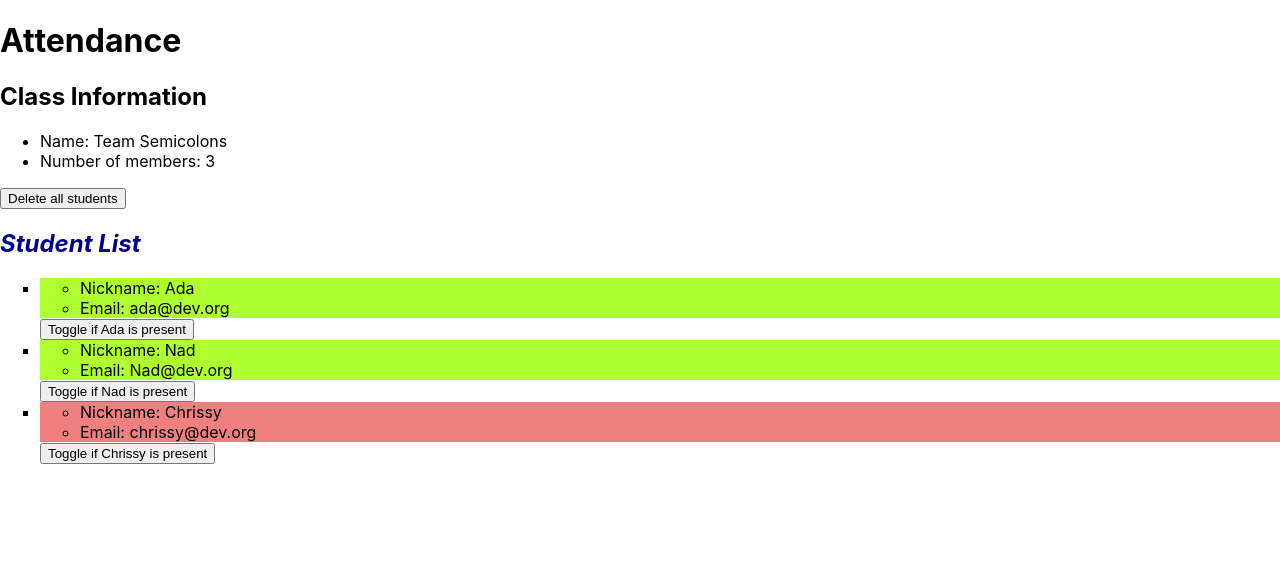
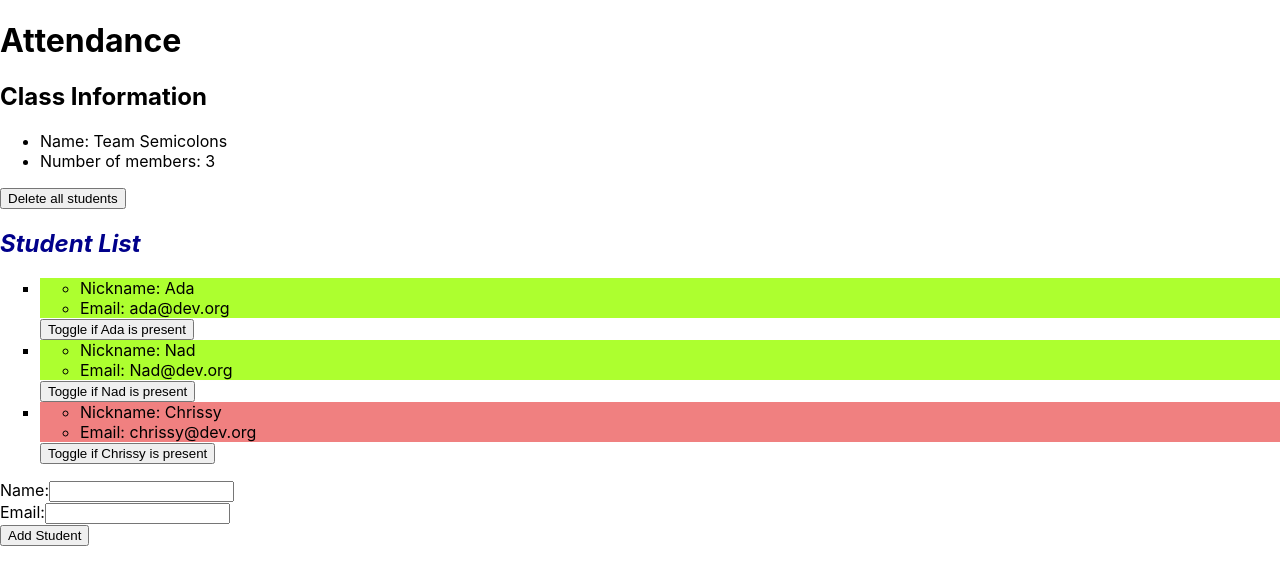
Before and after one commit to nadxelleHernandez/hello-world, a React (Create React App) app: page / in a window 1280 px wide. Shown: the top 584 px of the page. Built offline with nearby package versions, Linux system fonts and the light colour scheme.

Commit message:
create form component

```diff
--- a/src/App.js
+++ b/src/App.js
@@ -1,6 +1,7 @@
 import StudentList from "./components/StudentList";
 import ClassInfo from "./components/ClassInfo";
 import { useState } from "react";
+import NewStudentForm from "./components/NewStudentForm";
 
 function App() {
   const [studentData, setStudentData] = useState([
@@ -39,6 +40,23 @@ function App() {
     setStudentData([]);
   };
 
+  const addStudentData = (newStudent) => {
+    // Duplicate the student list
+    const newStudentList = [...studentData];
+
+    // Logic to generate the next valid student ID
+    const nextId = Math.max(...newStudentList.map((student) => student.id)) + 1;
+
+    newStudentList.push({
+      id: nextId,
+      nameData: newStudent.nameData,
+      emailData: newStudent.emailData,
+      isPresentData: false,
+    });
+
+    setStudentData(newStudentList);
+  };
+
   return (
     <main>
       <h1>Attendance</h1>
@@ -50,6 +68,9 @@ function App() {
         students={studentData}
         onUpdateStudent={updateStudentData}
       ></StudentList>
+      <section>
+        <NewStudentForm addStudentCallback={addStudentData}></NewStudentForm>
+      </section>
     </main>
   );
 }
--- /dev/null
+++ b/src/components/NewStudentForm.js
@@ -0,0 +1,60 @@
+import React from "react";
+import { useState } from "react";
+import PropTypes from "prop-types";
+
+const NewStudentForm = (props) => {
+  const [formFields, setFormFields] = useState({
+    name: "",
+    email: "",
+  });
+
+  const onNameChange = (event) => {
+    setFormFields({
+      ...formFields,
+      name: event.target.value,
+    });
+  };
+
+  const onFormSubmit = (event) => {
+    event.preventDefault();
+    props.addStudentCallback({
+      nameData: formFields.name,
+      emailData: formFields.email,
+    });
+
+    setFormFields({
+      name: "",
+      email: "",
+    });
+  };
+
+  const onEmailChange = (event) => {
+    setFormFields({
+      ...formFields,
+      email: event.target.value,
+    });
+  };
+
+  return (
+    <form onSubmit={onFormSubmit}>
+      <div>
+        <label htmlFor="fullName">Name:</label>
+        <input
+          name="fullName"
+          value={formFields.name}
+          onChange={onNameChange}
+        />
+      </div>
+      <div>
+        <label htmlFor="email">Email:</label>
+        <input name="email" value={formFields.email} onChange={onEmailChange} />
+      </div>
+      <input type="submit" value="Add Student" />
+    </form>
+  );
+};
+NewStudentForm.propTypes = {
+  addStudentCallback: PropTypes.func.isRequired,
+};
+
+export default NewStudentForm;
```
